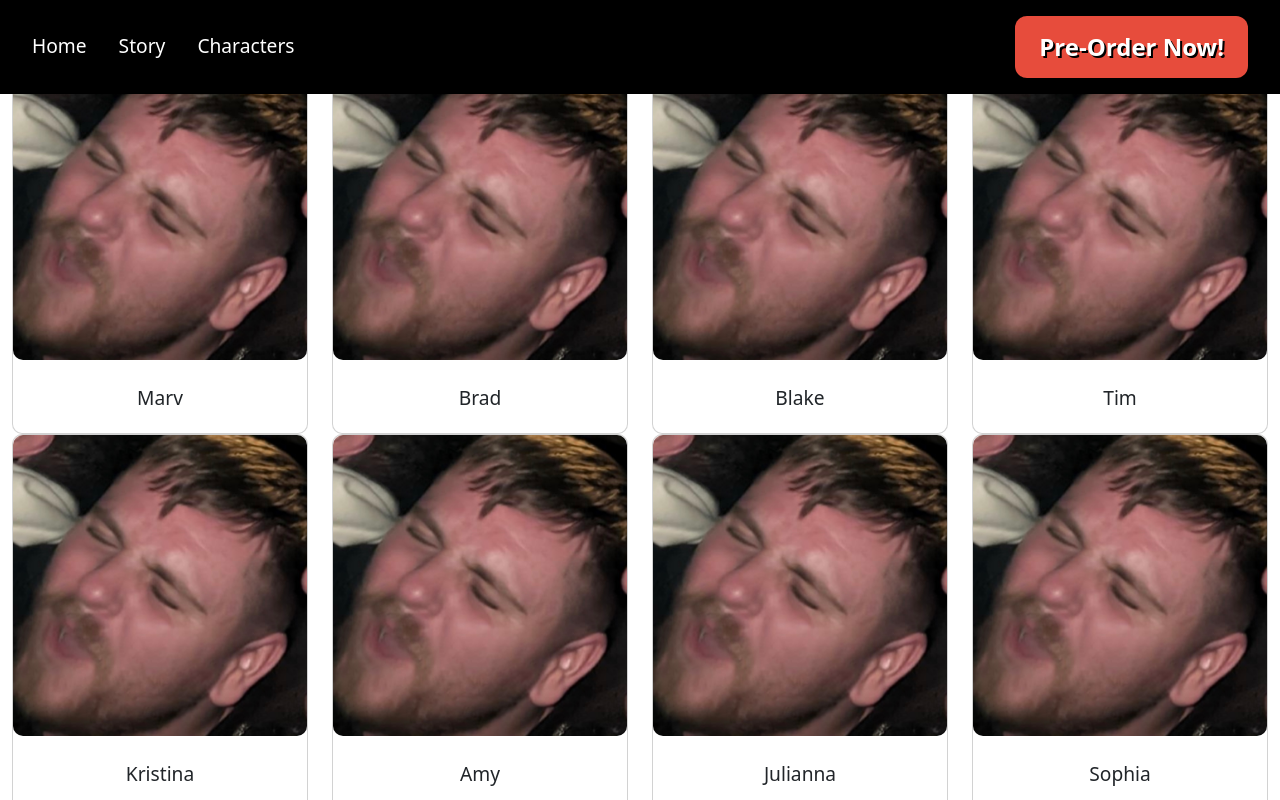
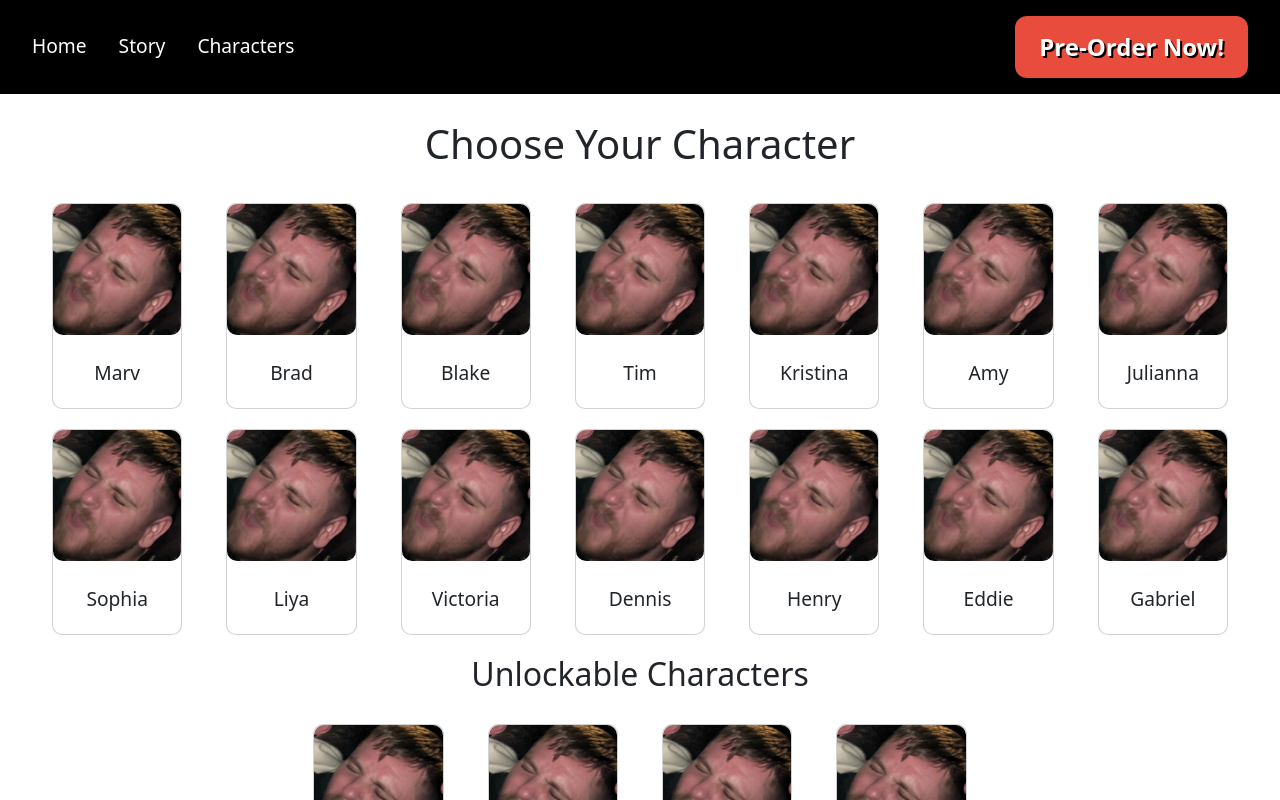
Before and after one commit to bradfiller64/team-marv-van2, a React (Create React App) app: page /characters in a window 1280 px wide. Shown: the top 800 px of the page. Built offline with nearby package versions, Linux system fonts and the light colour scheme.

Commit message:
character select screen CSS

```diff
--- a/src/components/Characters.js
+++ b/src/components/Characters.js
@@ -15,7 +15,7 @@ const Characters = () => {
                 {characterData
                     .filter(character => !character.unlockable) // Filtering out unlockable characters
                     .map(character => (
-                        <Col xs={12} sm={6} md={4} lg={3} key={character.id}>
+                        <Col key={character.id} style={{ flex: '0 0 14.2857%', maxWidth: '14.2857%' }}> {/* 100% / 7 */}
                             <Card className="character-card">
                                 <Card.Img variant="top" src={character.icon} alt={character.name} className="character-icon" />
                                 <Card.Body>
@@ -33,7 +33,7 @@ const Characters = () => {
                 {characterData
                     .filter(character => character.unlockable) // Only unlockable characters
                     .map(character => (
-                        <Col xs={12} sm={6} md={4} lg={3} key={character.id}>
+                        <Col key={character.id} style={{ flex: '0 0 14.2857%', maxWidth: '14.2857%' }}>
                             <Card className="character-card">
                                 <Card.Img variant="top" src={character.icon} alt={character.name} className="character-icon" />
                                 <Card.Body>
--- a/src/css/Characters.css
+++ b/src/css/Characters.css
@@ -1,8 +1,13 @@
 .characters {
     text-align: center;
+    padding: 20px;
 }
 
-.characters-heading,
+.characters-heading {
+    margin-top: 100px;
+    margin-bottom: 25px;
+}
+
 .unlockable-heading {
     font-size: 2rem;
     margin-bottom: 20px;
@@ -10,12 +15,17 @@
 
 .character-grid,
 .unlockable-grid {
-    margin: 0 auto;
+    display: flex;
+    flex-wrap: wrap;
+    justify-content: center;
+    margin: 10px;
 }
 
 .character-card {
     background-color: rgba(255, 255, 255, 0.8);
     border-radius: 10px;
+    margin: 10px;
+    max-width: 150px;
     transition: transform 0.2s;
 }
 
```
